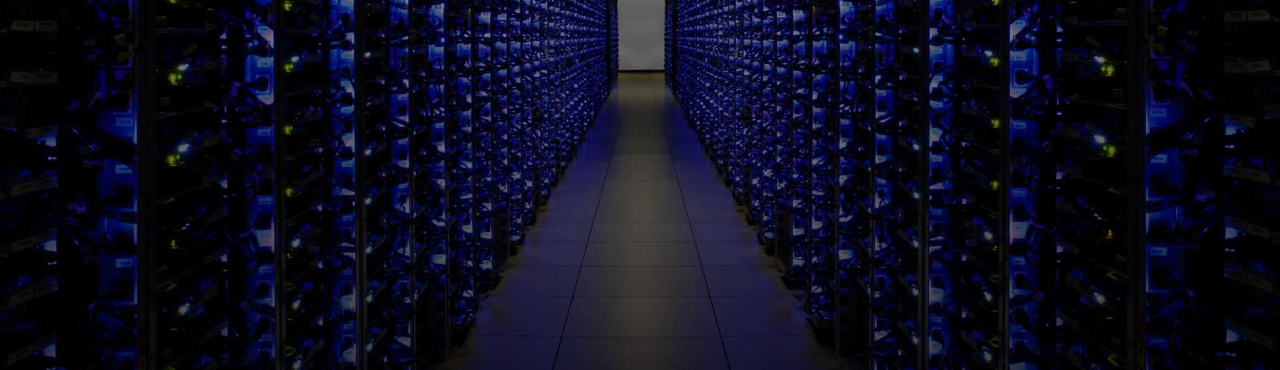
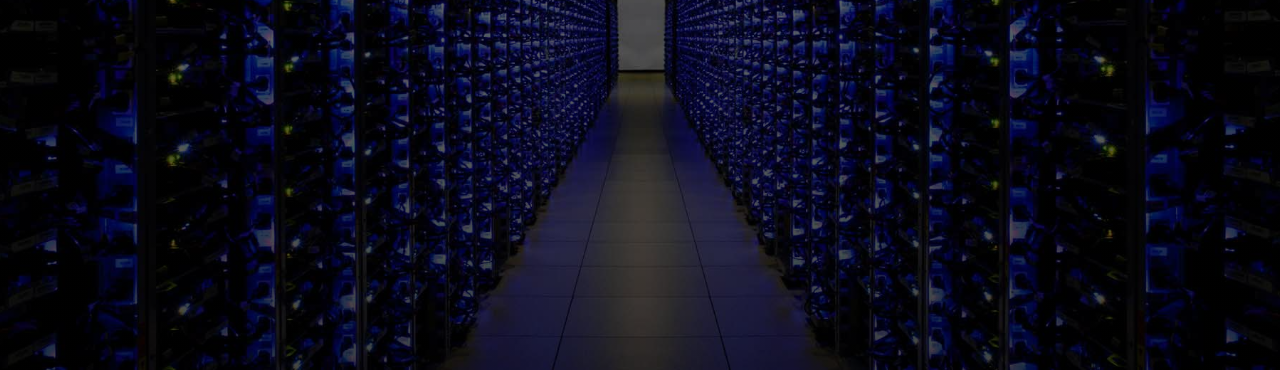
Before and after one commit to SkripMen/discord_server, a plain HTML site: page index.htm in a window 1280 px wide. Shown: the part 430-800 px from the top of the page. Drawn offline with Linux system fonts and the light colour scheme.

Commit message:
Update style.css

```diff
--- a/css/style.css
+++ b/css/style.css
@@ -19,7 +19,7 @@ header {
 .main {
     width: 100%;
     height: 100vh;
-    background: linear-gradient( rgba(0, 0, 0, 0.207), rgba(0, 0, 0, 0.727)), url(../img/bg.jpg) no-repeat center center;
+    background: linear-gradient( rgba(0, 0, 0, 0.459), rgba(0, 0, 0, 0.727)), url(../img/bg.jpg) no-repeat center center;
     background-size: cover;
 }
 
```
